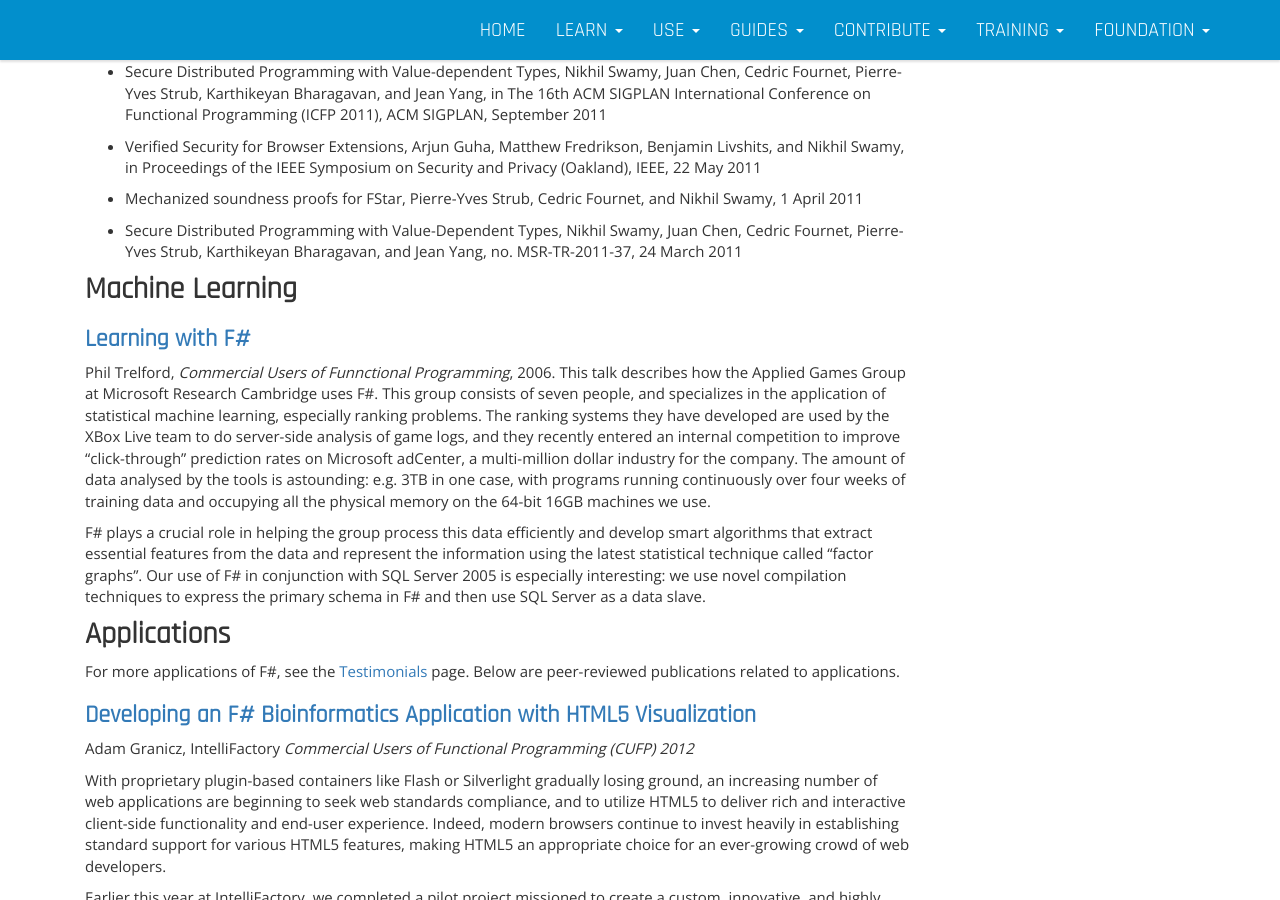
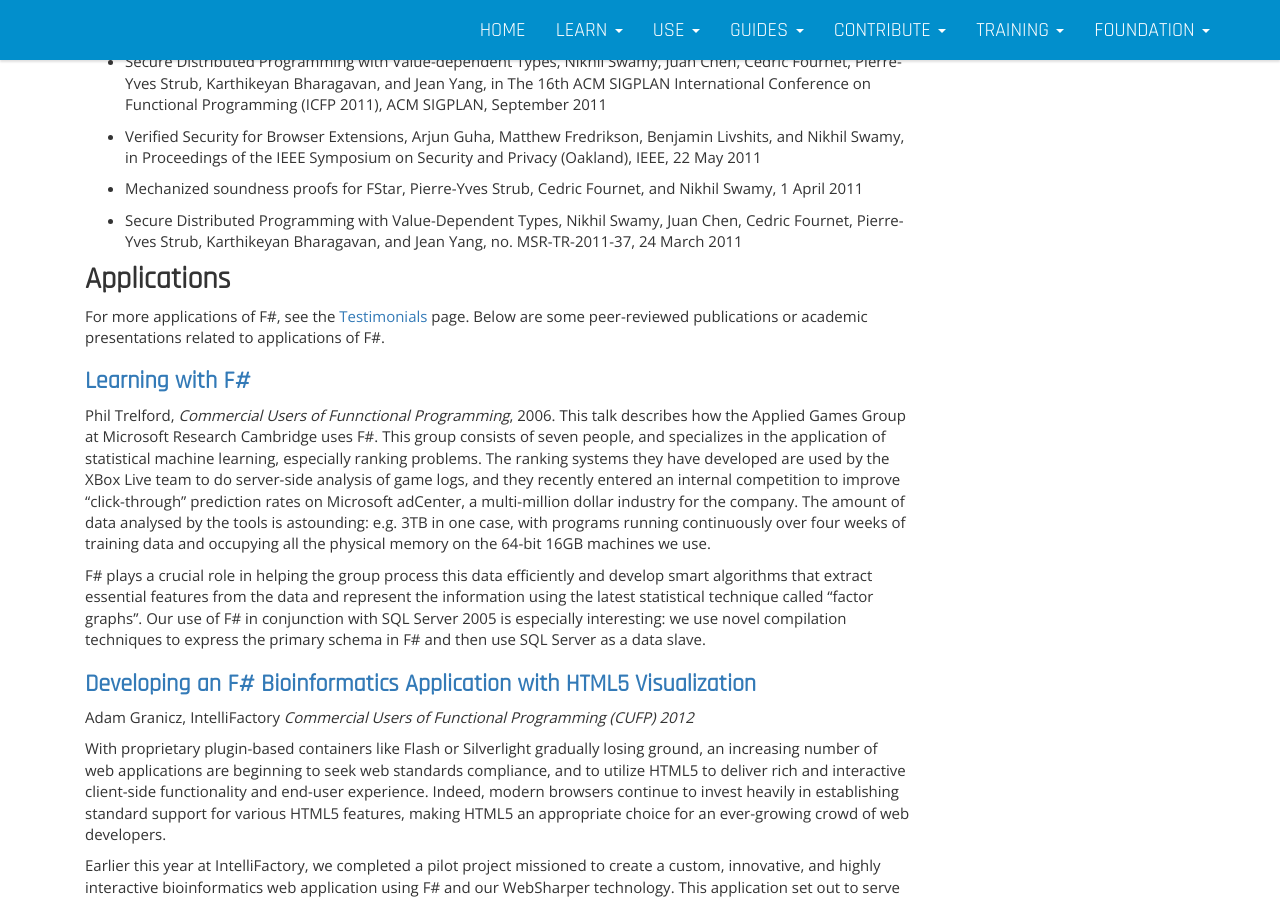
Before and after one commit to fsharp/fsharp.org, a Jekyll site: the page built from teaching/research.md, in a window 1280 px wide and 900 px high, scrolled down 6624 px. Built offline with Jekyll 4.4.1, drawn with Linux system fonts in a browser that asks for light colours; nearby versions of some CDN libraries.

Commit message:
Update research.md

```diff
--- a/teaching/research.md
+++ b/teaching/research.md
@@ -364,7 +364,7 @@
 flowlets defined in F# to JavaScript with WebSharper
 
 
-## Security and Verification Research
+<h2 id="security-and-verification-research" class="anchor"> Security and Verification Research </h2>
 
 The experimental [FStar language](http://research.microsoft.com/en-us/projects/fstar/) is inspired by F#.
 Some of the publications about FStar are below.
@@ -388,18 +388,16 @@
   Pierre-Yves Strub, Karthikeyan Bharagavan, and Jean Yang, no. MSR-TR-2011-37, 24 March 2011
 
 
-<h2 id="machine-learning" class="anchor"> Machine Learning </h2>
+
+<h2 id="applications" class="anchor"> Applications </h2>
+
+For more applications of F#, see the [Testimonials](/testimonials/) page. Below are some peer-reviewed publications or academic presentations related to applications of F#.
 
 ### [Learning with F#](http://dl.acm.org/citation.cfm?id=1362709)
 
 Phil Trelford, _Commercial Users of Funnctional Programming_, 2006. This talk describes how the Applied Games Group at Microsoft Research Cambridge uses F#. This group consists of seven people, and specializes in the application of statistical machine learning, especially ranking problems. The ranking systems they have developed are used by the XBox Live team to do server-side analysis of game logs, and they recently entered an internal competition to improve "click-through" prediction rates on Microsoft adCenter, a multi-million dollar industry for the company. The amount of data analysed by the tools is astounding: e.g. 3TB in one case, with programs running continuously over four weeks of training data and occupying all the physical memory on the 64-bit 16GB machines we use.
 
 F# plays a crucial role in helping the group process this data efficiently and develop smart algorithms that extract essential features from the data and represent the information using the latest statistical technique called "factor graphs". Our use of F# in conjunction with SQL Server 2005 is especially interesting: we use novel compilation techniques to express the primary schema in F# and then use SQL Server as a data slave.
-
-
-<h2 id="applications" class="anchor"> Applications </h2>
-
-For more applications of F#, see the [Testimonials](/testimonials/) page. Below are peer-reviewed publications related to applications.
 
 
 ### [Developing an F# Bioinformatics Application with HTML5 Visualization](http://cufp.org/videos/developing-f-bioinformatics-application-html5-visualization)
```
